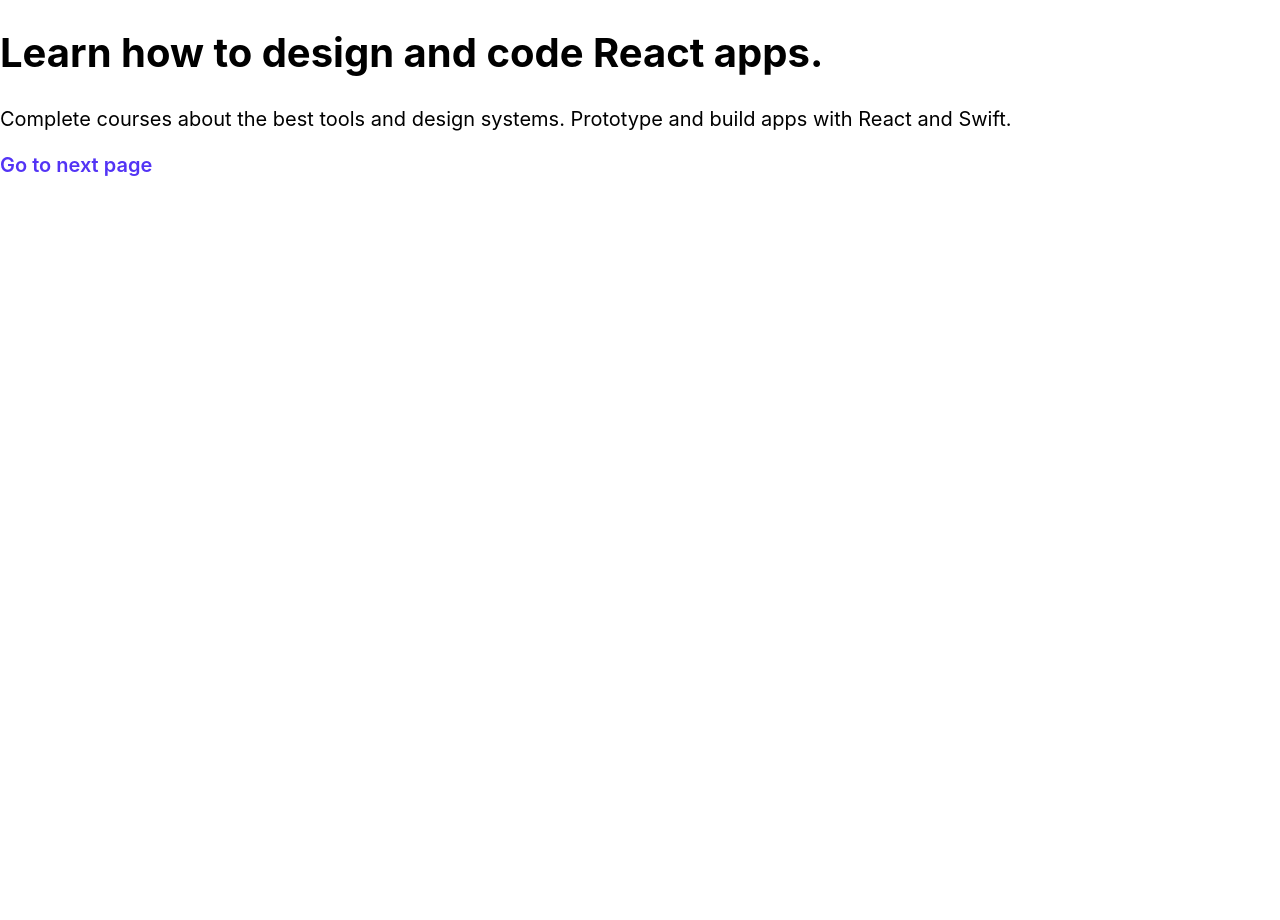
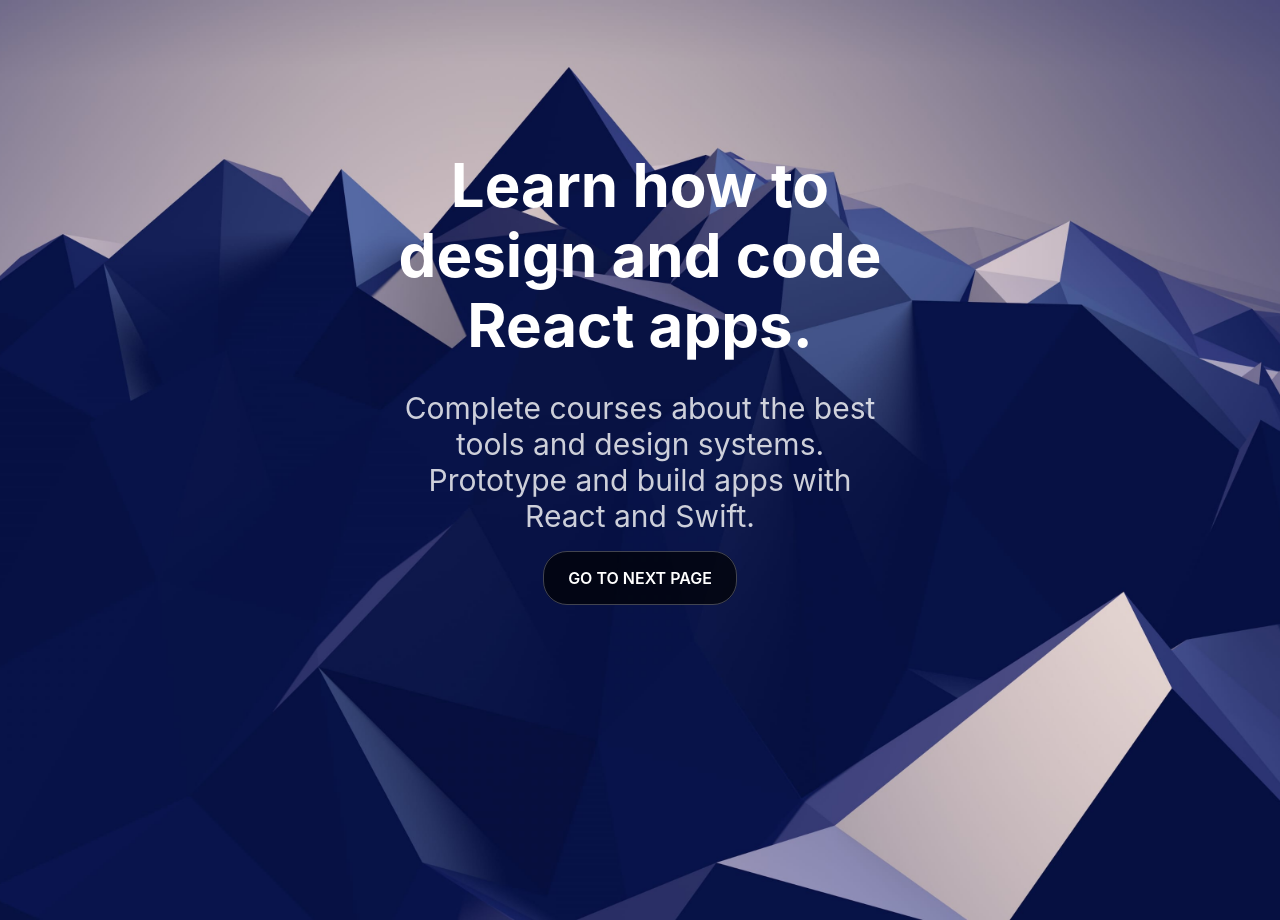
Before and after one commit to brunoDegaspare/my-react-app, a Gatsby site: page / in a window 1280 px wide. Before the commit the page ends 800 px from the top, so only its background shows below. Built offline with nearby package versions, Linux system fonts and the light colour scheme; Gatsby itself is replaced by a stand-in of ours.

Commit message:
style hero section

```diff
--- a/src/components/layout.css
+++ b/src/components/layout.css
@@ -11,3 +11,43 @@
   text-decoration: none;
   font-weight: 600;
 }
+
+
+/* HERO */
+
+.hero {
+  background: url('../images/wallpaper3.jpg');
+  height: 920px;
+  background-size: cover;
+  background-position: center;
+}
+
+.hero__group {
+  margin: 0 auto;
+  max-width: 500px;
+  padding: 150px 50px;
+  text-align: center;
+}
+
+.hero__heading {
+  margin: 0;
+  color: #ffffff;
+  font-size: 60px;
+  line-height: 70px;
+}
+
+.hero__paragraph {
+  color: rgba(255, 255, 255, 0.8);
+  font-size: 30px;
+  line-height: 36px;
+}
+
+.hero__cta {
+  font-size: 16px;
+  color: #ffffff;
+  text-transform: uppercase;
+  background: rgba(0,0,0, 0.7);
+  padding: 16px 24px;
+  border: 1px solid rgba(255, 255, 255, 0.25);
+  border-radius: 24px;
+}
--- a/src/pages/index.js
+++ b/src/pages/index.js
@@ -7,10 +7,14 @@
 
 const IndexPage = () => (
   <Layout>
-    <SEO title="Home" keywords={[`gatsby`, `application`, `react`]} />
-    <h1>Learn how to design and code React apps.</h1>
-    <p>Complete courses about the best tools and design systems. Prototype and build apps with React and Swift.</p>
-    <Link to="/page-2/">Go to next page</Link>
+    <SEO title="My First React app" keywords={[`design`, `application`, `react`]} />
+    <div className="hero">
+      <div className="hero__group">
+        <h1 className="hero__heading">Learn how to design and code React apps.</h1>
+        <p className="hero__paragraph">Complete courses about the best tools and design systems. Prototype and build apps with React and Swift.</p>
+        <Link className="hero__cta" to="/page-2/">Go to next page</Link>
+      </div>
+    </div>
   </Layout>
 )
 
```
Also changed, not shown: src/images/gatsby-astronaut.png (deleted), src/images/gatsby-icon.png (deleted), src/images/logo-designcode.svg (added), src/images/logo-figma.png (added), src/images/logo-framer.png (added), src/images/logo-invision.png (added), src/images/logo-react.png (added), src/images/logo-sketch.png (added), src/images/logo-studio.png (added), src/images/logo-swift.png (added), src/images/logo-xcode.png (added), src/images/wallpaper.jpg (added), src/images/wallpaper2.jpg (added), src/images/wallpaper3.jpg (added), 1 more files.
